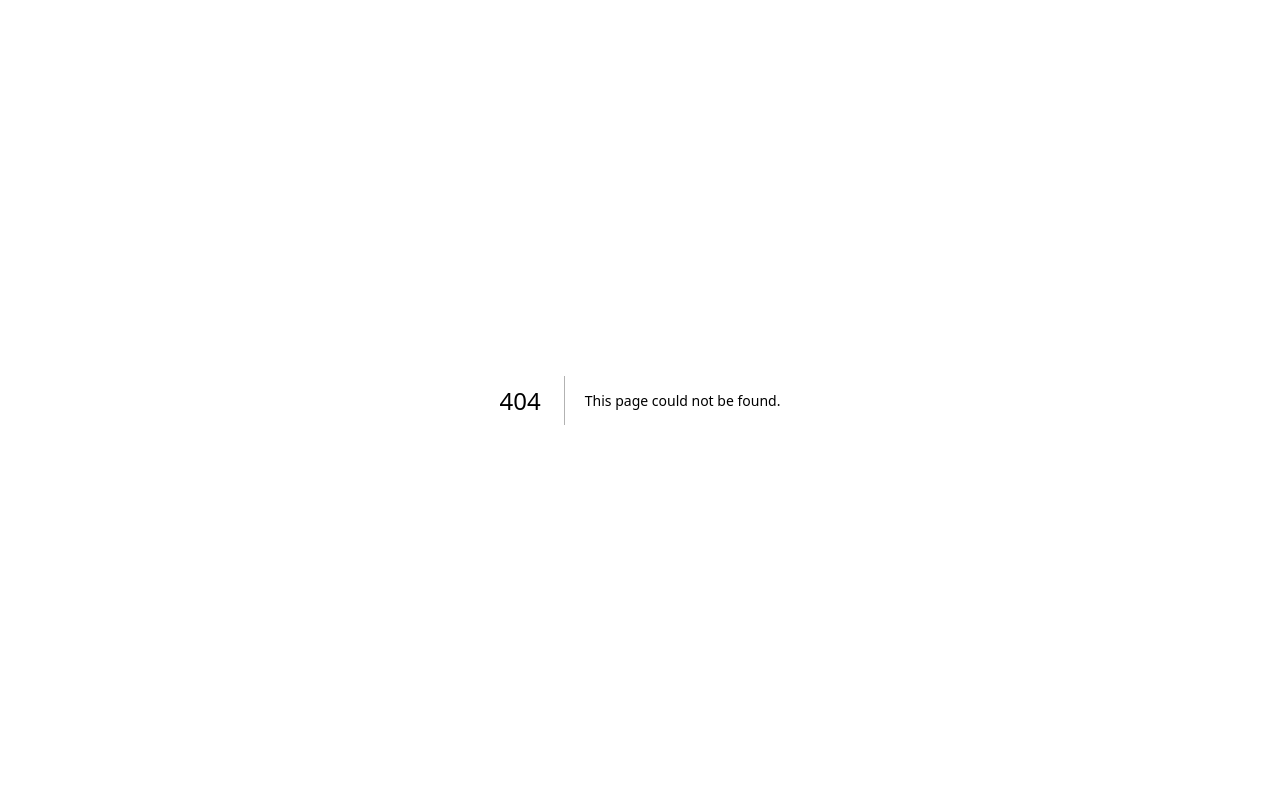
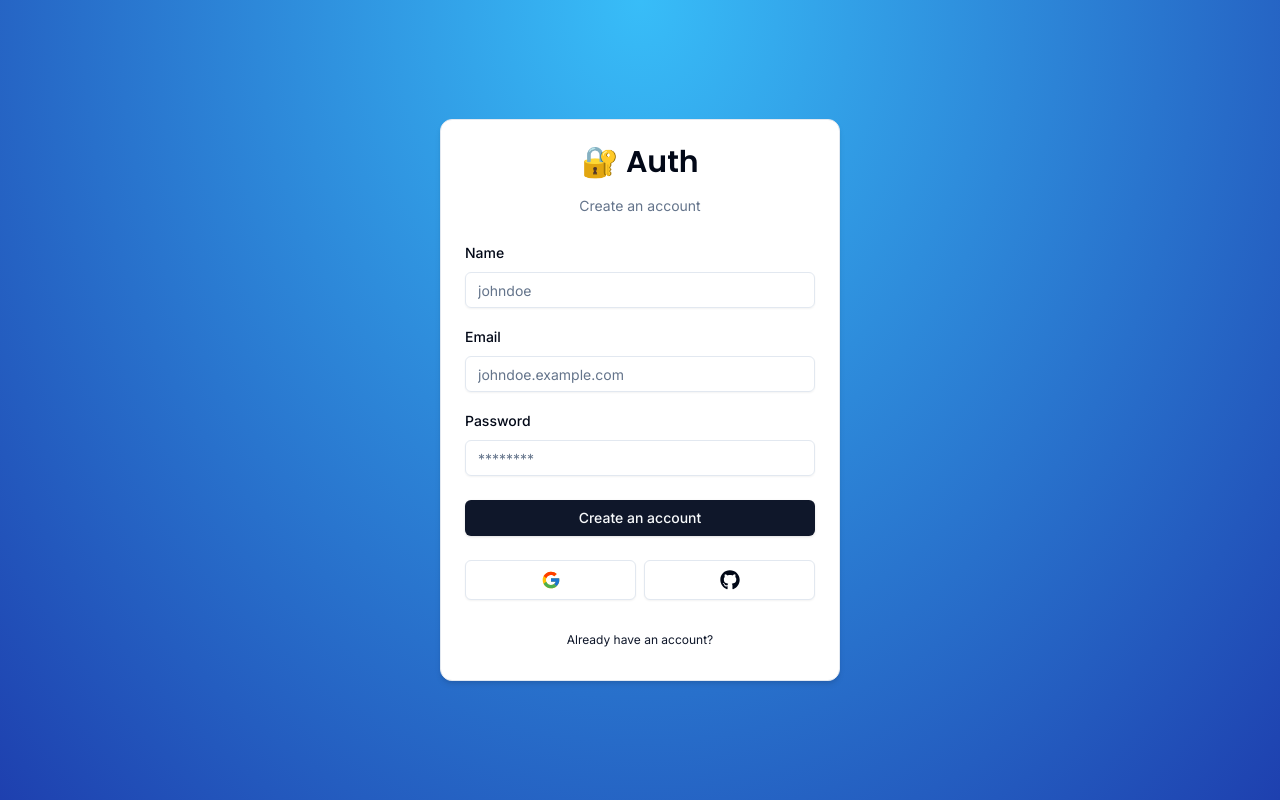
Before and after one commit to Henok-Al/AuthKit-v5, a Next.js app: page /auth/register in a window 1280 px wide. Before the commit this address had no page. Built offline with nearby package versions, Linux system fonts and the light colour scheme.

Commit message:
register-form with server action

```diff
--- /dev/null
+++ b/src/action/register.ts
@@ -0,0 +1,15 @@
+"use server";
+
+import * as z from "zod";
+
+import { RegisterSchema } from "@/schemas";
+
+export const register = async(values: z.infer<typeof RegisterSchema>) => {
+  const validatedFields = RegisterSchema.safeParse(values);
+
+  if (!validatedFields.success) {
+    return { error: "Invalid fields!" };
+  }
+
+  return { success: "Email sent!" };
+};
--- /dev/null
+++ b/src/app/auth/register/page.tsx
@@ -0,0 +1,8 @@
+import { RegisterForm } from "@/components/auth/register-form copy";
+
+
+const RegisterPage = () => {
+  return (<RegisterForm />);
+};
+
+export default RegisterPage;
--- /dev/null
+++ b/src/components/auth/register-form copy.tsx
@@ -0,0 +1,122 @@
+"use client";
+
+import * as z from "zod";
+import { useState, useTransition } from "react";
+import { CardWrapper } from "@/components/auth/card-wrapper";
+import { useForm } from "react-hook-form";
+import { zodResolver } from "@hookform/resolvers/zod";
+import {
+  Form,
+  FormControl,
+  FormField,
+  FormLabel,
+  FormMessage,
+  FormItem,
+} from "@/components/ui/form";
+import { RegisterSchema } from "@/schemas";
+import { Input } from "@/components/ui/input";
+import { Button } from "../ui/button";
+import { FormError } from "@/components/form-error";
+import { FormSuccess } from "../form-success";
+import { register } from "@/action/register";
+
+export const RegisterForm = () => {
+  const [error, setError] = useState<string | undefined>("");
+  const [success, setSuccess] = useState<string | undefined>("");
+  const [isPending, startTransition] = useTransition();
+
+  const form = useForm<z.infer<typeof RegisterSchema>>({
+    resolver: zodResolver(RegisterSchema),
+    defaultValues: {
+      email: "",
+      password: "",
+      name: ""
+    },
+  });
+
+  const onSubmit = (values: z.infer<typeof RegisterSchema>) => {
+    setError("");
+    setSuccess("");
+
+    startTransition(() => {
+      register(values).then((data) => {
+        setError(data.error);
+        setSuccess(data.success);
+      });
+    });
+  };
+
+  return (
+    <CardWrapper
+      headerLabel="Create an account"
+      backButtonLabel="Already have an account?"
+      backButtonHref="/auth/login"
+      showSocial
+    >
+      <Form {...form}>
+        <form onSubmit={form.handleSubmit(onSubmit)} className="space-y-6">
+          <div className="space-y-4">
+            <FormField
+              control={form.control}
+              name="name"
+              render={({ field }) => (
+                <FormItem>
+                  <FormLabel>Name</FormLabel>
+                  <FormControl>
+                    <Input
+                      {...field}
+                      disabled={isPending}
+                      placeholder="johndoe"
+                    />
+                  </FormControl>
+                  <FormMessage />
+                </FormItem>
+              )}
+            />
+            <FormField
+              control={form.control}
+              name="email"
+              render={({ field }) => (
+                <FormItem>
+                  <FormLabel>Email</FormLabel>
+                  <FormControl>
+                    <Input
+                      {...field}
+                      disabled={isPending}
+                      placeholder="johndoe.example.com"
+                      type="email"
+                    />
+                  </FormControl>
+                  <FormMessage />
+                </FormItem>
+              )}
+            />
+            <FormField
+              control={form.control}
+              name="password"
+              render={({ field }) => (
+                <FormItem>
+                  <FormLabel>Password</FormLabel>
+                  <FormControl>
+                    <Input
+                      {...field}
+                      disabled={isPending}
+                      placeholder="********"
+                      type="password"
+                    />
+                  </FormControl>
+                  <FormMessage />
+                </FormItem>
+              )}
+            />
+          </div>
+          <FormError message={error} />
+          <FormSuccess message={success} />
+          <Button disabled={isPending} type="submit" className="w-full">
+            Create an account
+          </Button>
+        </form>
+      </Form>
+    </CardWrapper>
+  );
+};
--- a/src/schemas/index.tsx
+++ b/src/schemas/index.tsx
@@ -8,3 +8,15 @@
     message: "Password is required",
   }),
 });
+
+export const RegisterSchema = z.object({
+  email: z.string().email({
+    message: "Email is required",
+  }),
+  password: z.string().min(1, {
+    message: "Minimum of 6 character required",
+  }),
+  name: z.string().min(1, {
+    message: "Name is required",
+  })
+});
```
